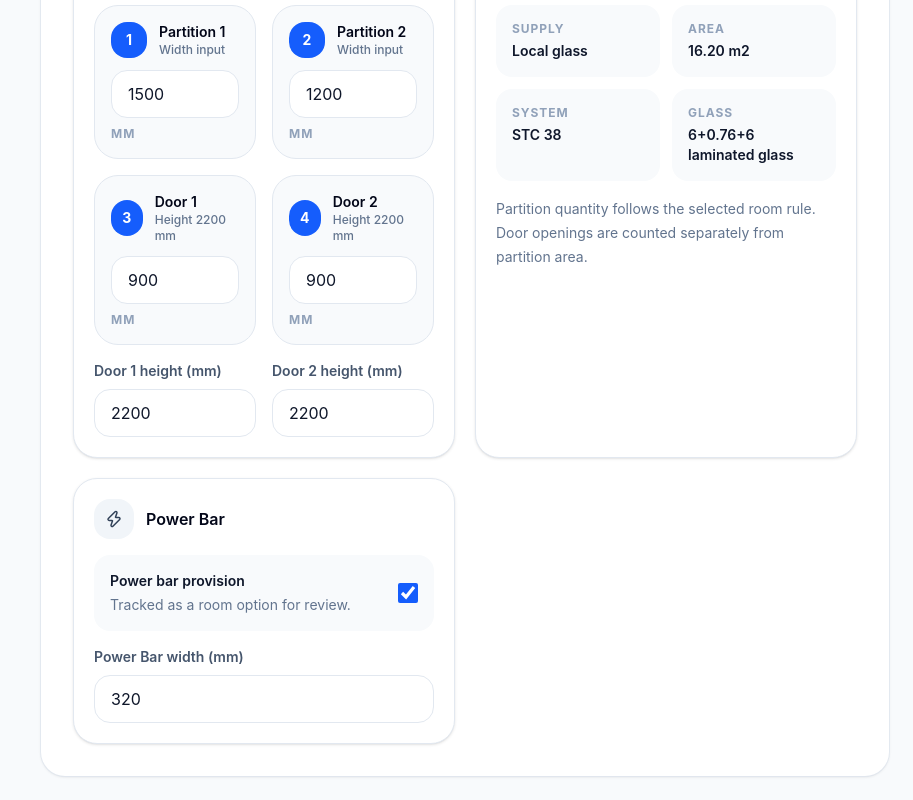
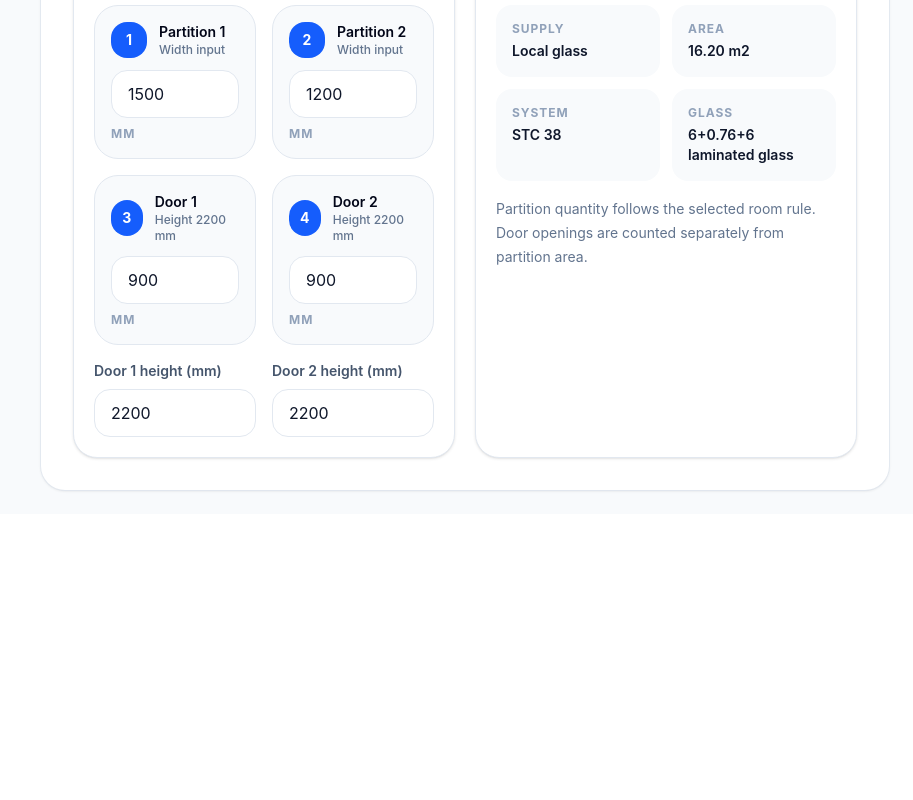
Before and after one commit to PhucNgo71/https-github.com-PhucNgo71-glass-partition-ai-configurator, a React (Vite) app: page / in a window 1280 px wide. Shown: the part 2719-3519 px from the top of the page, without its empty margins (367-1280 px from the left). After the commit the page ends 3233 px from the top, so only its background shows below. Built offline with nearby package versions, Linux system fonts and the light colour scheme.

Commit message:
Remove duplicate power bar card

```diff
--- a/src/main.jsx
+++ b/src/main.jsx
@@ -13,7 +13,6 @@ import {
   Ruler,
   Sparkles,
   Trash2,
-  Zap,
 } from 'lucide-react';
 import './styles.css';
 
@@ -1051,39 +1050,6 @@ function RoomBuilder({ room, updateRoom, removeRoom, rooms, selectedDoor, select
             Partition quantity follows the selected room rule. Door openings are counted separately from partition area.
           </p>
         </BuilderBox>
-
-        <BuilderBox title="Power Bar" icon={Zap}>
-          <label className="flex cursor-pointer items-center justify-between gap-4 rounded-2xl bg-slate-50 p-4">
-            <span>
-              <span className="block text-sm font-semibold text-slate-900">Power bar provision</span>
-              <span className="mt-1 block text-sm text-slate-500">Tracked as a room option for review.</span>
-            </span>
-            <input
-              type="checkbox"
-              checked={getPowerBarLengthMm(room) > 0}
-              onChange={(event) =>
-                updateRoom(room.id, {
-                  powerBar: event.target.checked,
-                  components: {
-                    ...components,
-                    powerBarWidth: event.target.checked ? Number(components.powerBarWidth) || 320 : 0,
-                  },
-                })
-              }
-              className="h-5 w-5 accent-blue-600"
-            />
-          </label>
-          <div className="mt-4">
-            <Field label="Power Bar width (mm)">
-              <input
-                type="number"
-                value={components.powerBarWidth}
-                onChange={(event) => updateComponent('powerBarWidth', event.target.value)}
-                className="field"
-              />
-            </Field>
-          </div>
-        </BuilderBox>
       </div>
     </div>
   );
```
